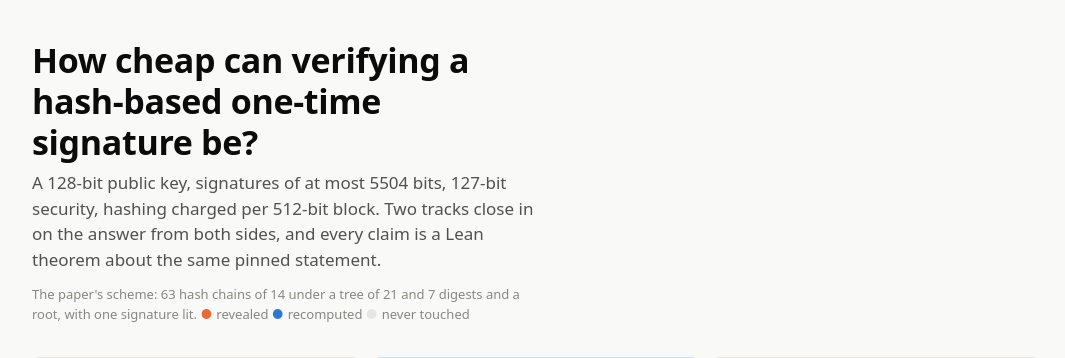
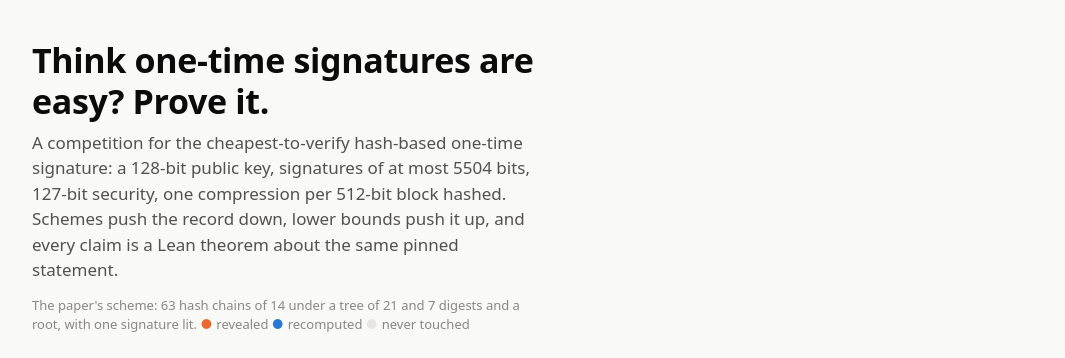
Before and after one commit to TomWambsgans/ots.golf, a FastAPI app: template service/app/templates/home.html in a window 1280 px wide. Shown: the part 59-417 px from the top of the page, without its empty margins (104-1169 px from the left). Run offline with FastAPI, Linux system fonts and the light colour scheme; the template is opened without the code that fills it, so the values that code supplies are empty.

Commit message:
Home: simpler title and a one-line description of the competition
Co-Authored-By: Claude Fable 5.1 <noreply@anthropic.com>

```diff
--- a/service/app/templates/base.html
+++ b/service/app/templates/base.html
@@ -4,7 +4,7 @@
 <meta charset="utf-8">
 <meta name="viewport" content="width=device-width, initial-scale=1">
 <title>{% block title %}ots.golf{% endblock %}</title>
-<meta name="description" content="How cheap can verifying a hash-based one-time signature be? A two-track competition, every claim checked by the Lean kernel.">
+<meta name="description" content="Think one-time signatures are easy? Prove it. A competition for the cheapest-to-verify hash-based one-time signature, every claim checked by the Lean kernel.">
 <link rel="alternate" type="text/markdown" href="/llms.txt" title="LLM / agent documentation">
 <link rel="stylesheet" href="/static/style.css">
 </head>
--- a/service/app/templates/home.html
+++ b/service/app/templates/home.html
@@ -3,9 +3,10 @@
 {% block content %}
 <section class="hero">
   <div class="hero-text">
-    <h1>How cheap can verifying a hash-based one-time signature be?</h1>
-    <p class="lede">A 128-bit public key, signatures of at most 5504 bits, 127-bit security, hashing charged per 512-bit block.
-    Two tracks close in on the answer from both sides, and every claim is a Lean theorem about the same pinned statement.</p>
+    <h1>Think one-time signatures are easy? Prove it.</h1>
+    <p class="lede">A competition for the cheapest-to-verify hash-based one-time signature: a 128-bit public key, signatures of at most
+    5504 bits, 127-bit security, one compression per 512-bit block hashed. Schemes push the record down, lower bounds push it up, and
+    every claim is a Lean theorem about the same pinned statement.</p>
     <p class="art-caption muted">The paper's scheme: 63 hash chains of 14 under a tree of 21 and 7 digests and a root, with one signature lit.
     <span class="k revealed">revealed</span> <span class="k recomputed">recomputed</span> <span class="k untouched">never touched</span></p>
   </div>
```
